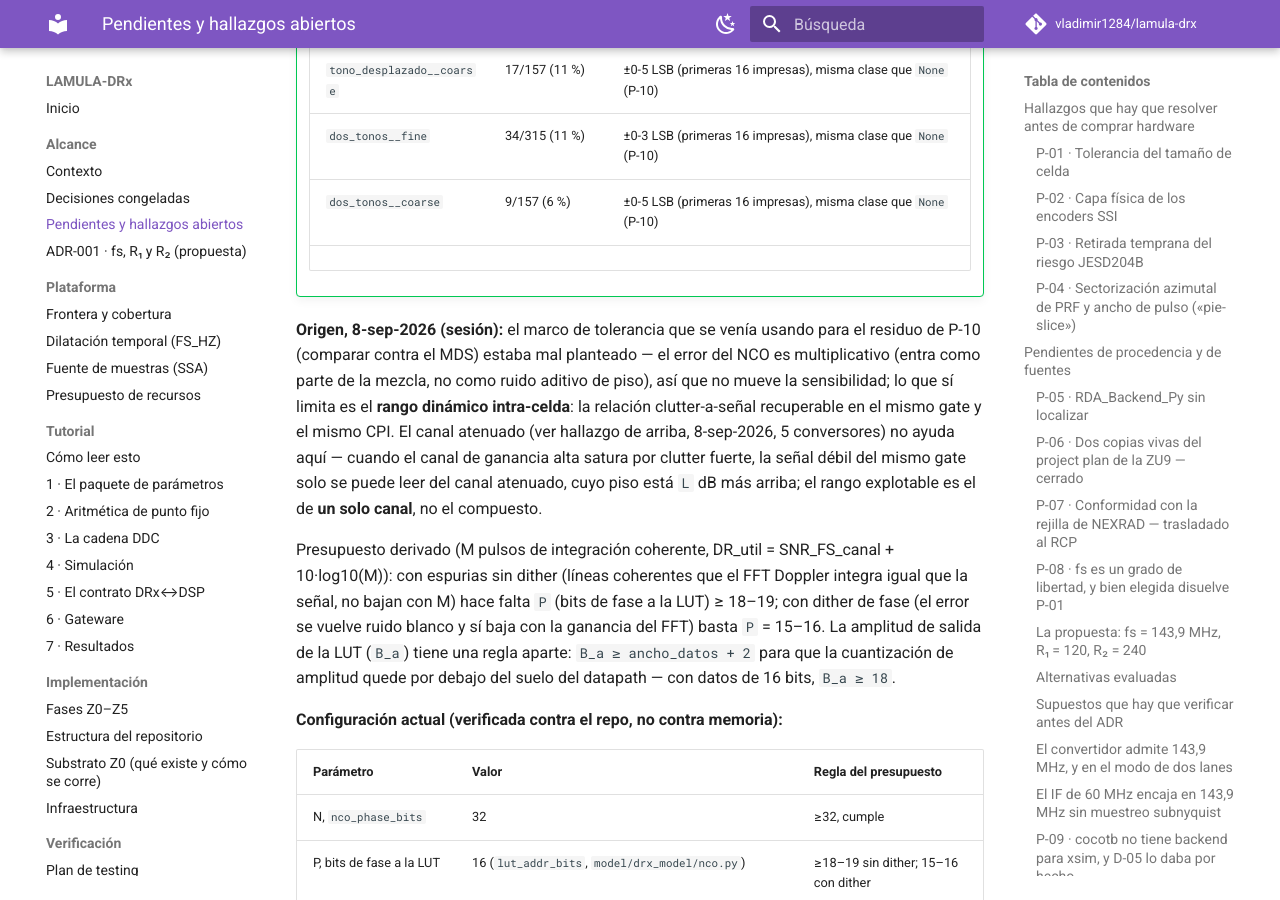
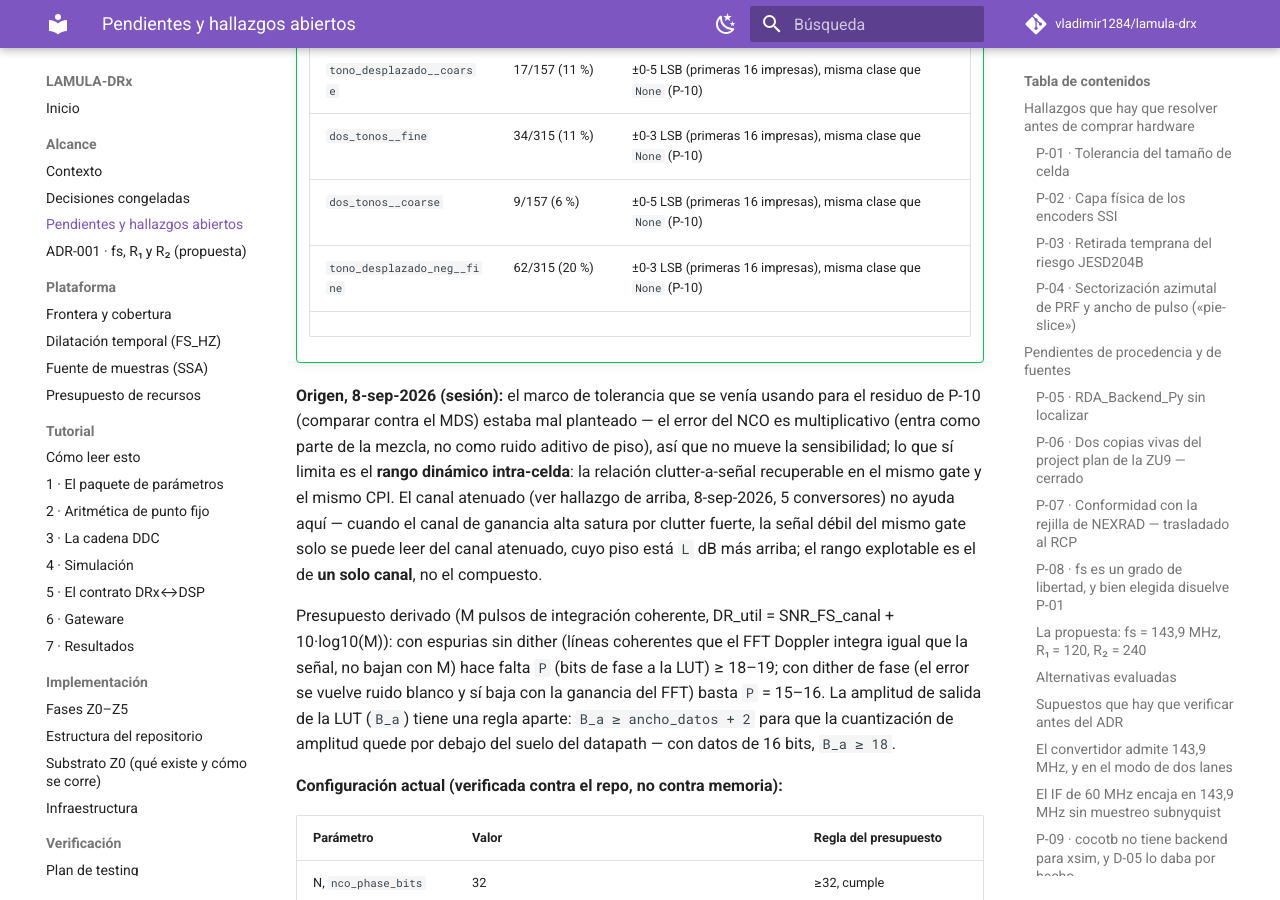
Before and after one commit to vladimir1284/lamula-drx, an MkDocs documentation site: the page built from docs/alcance/pendientes.md, in a window 1280 px wide and 900 px high, scrolled down 22583 px. Built offline with MkDocs 1.6.1 and Material for MkDocs 9.7.7, drawn with Linux system fonts in a browser that asks for light colours; comment, search, counter and statistics services are not loaded.

Commit message:
P-11: matriz Taylor -- tono_desplazado_neg__fine: 62/315 (20%), max ±3 LSB en las primeras 16

```diff
--- a/docs/alcance/pendientes.md
+++ b/docs/alcance/pendientes.md
@@ -967,6 +967,7 @@ abierto. **Dueño:** equipo (RTL) + especialistas de dominio (el número de supr
     | `tono_desplazado__coarse` | 17/157 (11 %) | ±0-5 LSB (primeras 16 impresas), misma clase que `None` (P-10) |
     | `dos_tonos__fine` | 34/315 (11 %) | ±0-3 LSB (primeras 16 impresas), misma clase que `None` (P-10) |
     | `dos_tonos__coarse` | 9/157 (6 %) | ±0-5 LSB (primeras 16 impresas), misma clase que `None` (P-10) |
+    | `tono_desplazado_neg__fine` | 62/315 (20 %) | ±0-3 LSB (primeras 16 impresas), misma clase que `None` (P-10) |
     <!-- L1_TAYLOR_MATRIX_MARKER -->
 
 **Origen, 8-sep-2026 (sesión):** el marco de tolerancia que se venía usando para el residuo de
```
